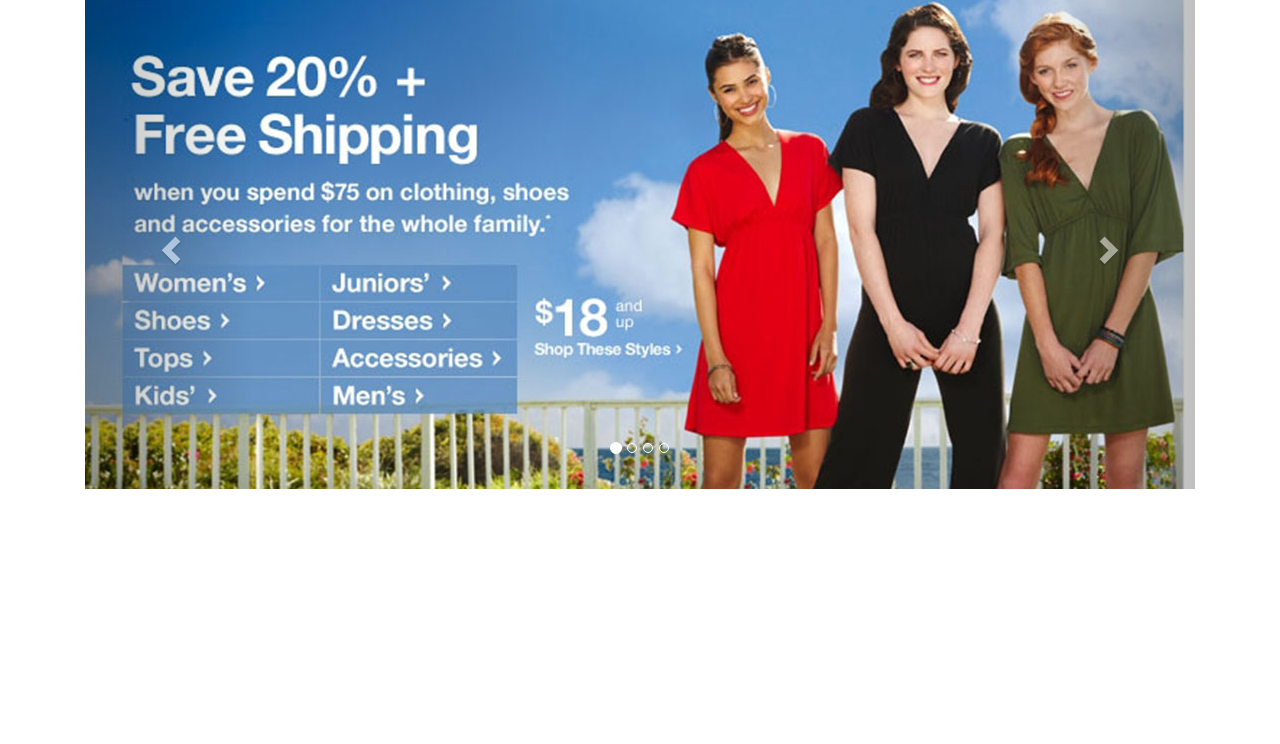
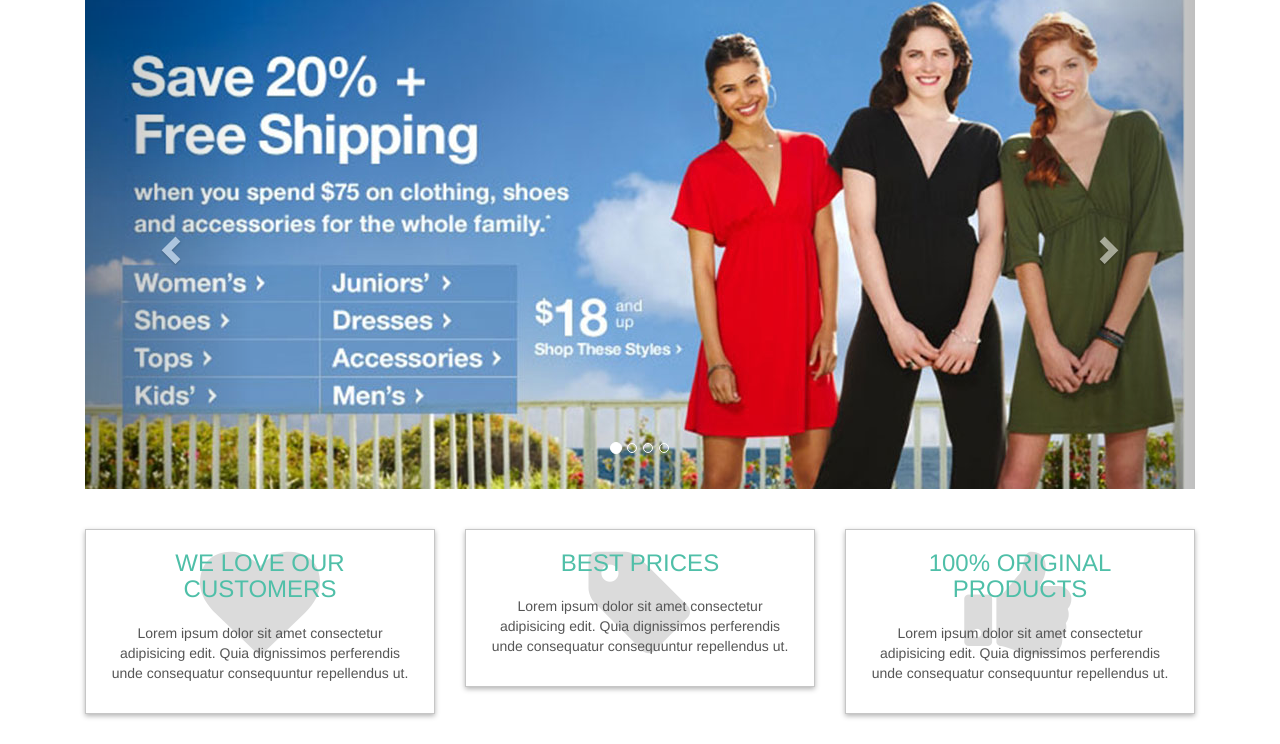
Before and after one commit to zeljko87/M-Dev-Store, a PHP site: page / in a window 1280 px wide. Shown: the part 143-887 px from the top of the page. Before the commit the page ends 632 px from the top, so only its background shows below. Run offline with PHP 8.4, Linux system fonts and the light colour scheme.

Commit message:
Created Store Introduction Box

```diff
--- a/index.php
+++ b/index.php
@@ -133,5 +133,42 @@
                 </div> <!-- carousel slide end -->
             </div> <!-- col-md-12 end -->
         </div> <!-- container end -->
+        <div id="advantages">
+            <div class="container">
+                <div class="same-height-row">
+                    <div class="col-sm-4">
+                        <div class="box same-height">
+                            <div class="icon">
+                                <i class="fa fa-heart"></i>
+                            </div> <!-- icon end -->
+                            <h3><a href="#">We love our Customers</a></h3>
+                            <p>Lorem ipsum dolor sit amet consectetur adipisicing edit. Quia dignissimos perferendis
+                                 unde consequatur consequuntur repellendus ut.</p>
+                        </div> <!-- box same-height end -->
+                    </div> <!-- col-sm-4 end -->
+                    <div class="col-sm-4">
+                        <div class="box same-height">
+                            <div class="icon">
+                                <i class="fa fa-tag"></i>
+                            </div> <!-- icon end -->
+                            <h3><a href="#">Best Prices</a></h3>
+                            <p>Lorem ipsum dolor sit amet consectetur adipisicing edit. Quia dignissimos perferendis
+                                 unde consequatur consequuntur repellendus ut.</p>
+                        </div>
+                    </div> <!-- col-sm-4 end -->
+                    <div class="col-sm-4">
+                        <div class="box same-height">
+                            <div class="icon">
+                                <i class="fa fa-thumbs-up"></i>
+                            </div> <!-- icon end -->
+                            <h3><a href="#">100% Original Products</a></h3>
+                            <p>Lorem ipsum dolor sit amet consectetur adipisicing edit. Quia dignissimos perferendis
+                                 unde consequatur consequuntur repellendus ut.</p>
+                        </div>
+                    </div> <!-- col-sm-4 end -->
+
+                </div> <!-- same-height-row end -->
+            </div> <!-- container end -->
+        </div> <!-- advantages end -->
     </body>
 </html>
--- a/styles/style.css
+++ b/styles/style.css
@@ -161,3 +161,64 @@ body
 {
     width: 100%;
 }
+
+#slider
+{
+    margin-bottom: 40px;
+}
+
+#advantages
+{
+    text-align: center;
+}
+
+#advantages .box
+{
+    background: #ffffff;
+    margin: 0 0 30px;
+    border: solid 1px #c6c6c6;
+    box-sizing: border-box;
+    padding: 20px;
+    box-shadow: 0px 2px 5px rgba(0, 0, 0, .3);
+}
+
+#advantages .box .icon
+{
+    position: absolute;
+    font-size: 120px;
+    width: 100%;
+    text-align: center;
+    top: -10px;
+    left: 0px;
+    height: 100%;
+    float: left;
+    color: #dbdbdb;
+    box-sizing: border-box;
+    z-index: 1;
+}
+
+#advantages .box h3
+{
+    position: relative;
+    margin: 0 0 20px;
+    font-weight: 300;
+    text-transform: uppercase;
+    z-index: 2;
+}
+
+#advantages .box h3 a
+{
+    color: #4fbfa8;
+}
+
+#advantages .box h3 a:hover
+{
+    text-decoration: none;
+}
+
+#advantages .box p
+{
+    position: relative;
+    z-index: 2;
+    color: #555555;
+}
```
